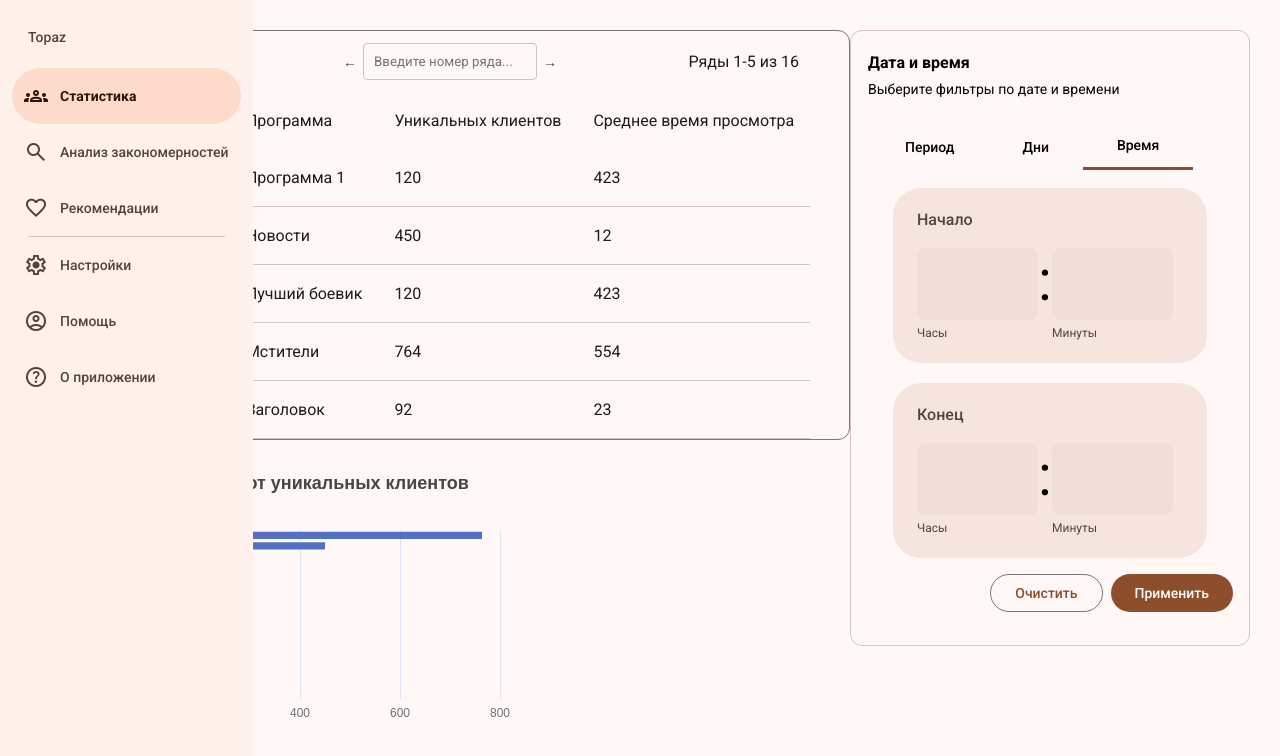
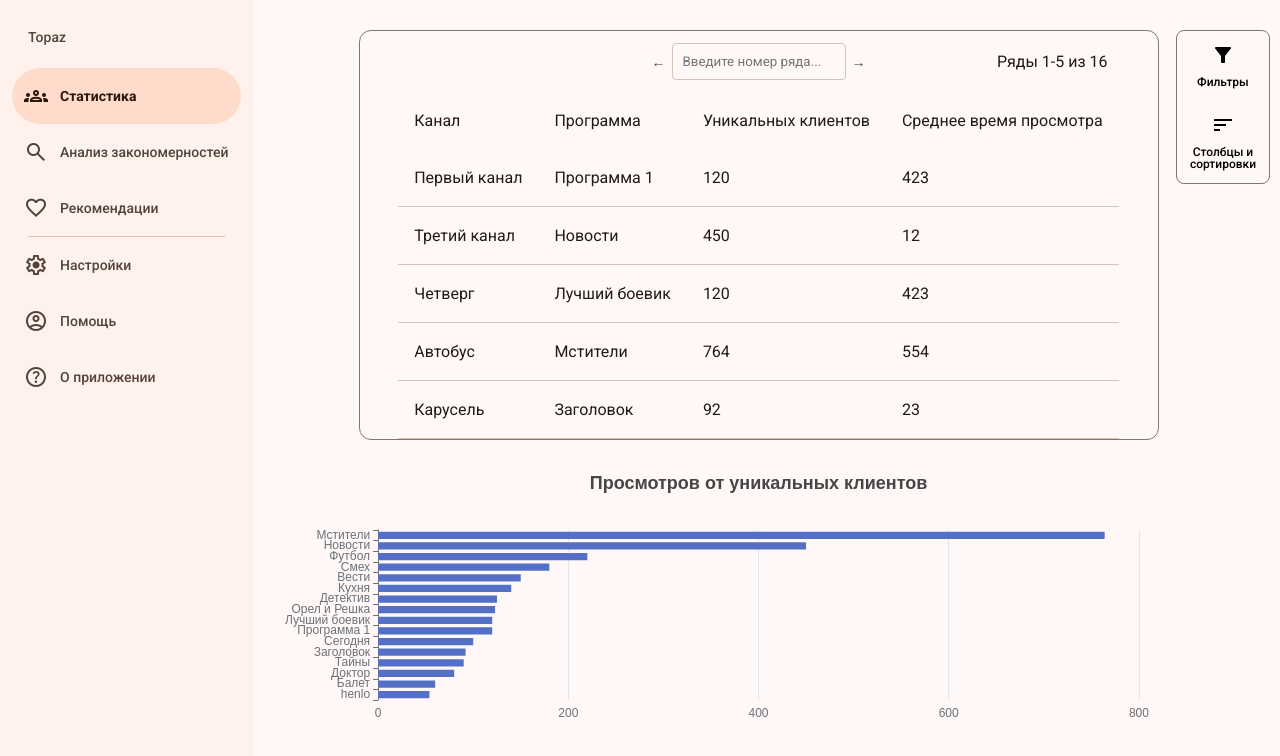
Before and after one commit to tea-pack/topaz, a Vue app: page /#/ in a window 1280 px wide. Shown: the top 756 px of the page. Built offline with nearby package versions, Linux system fonts and the light colour scheme.

Commit message:
feat: center chart

```diff
--- a/src/components/SortedBarChart.vue
+++ b/src/components/SortedBarChart.vue
@@ -1,5 +1,5 @@
 <template>
-    <div ref="chart" style="width: 100%; height: 500px; margin-top: 30px"></div>
+    <div ref="chart" style="width: 100%; height: 500px; margin-top: 30px" class="chart"></div>
 </template>
 
 <script setup lang = "ts">
@@ -68,12 +68,16 @@ function initChart() {
 
       // Make the chart responsive
       window.addEventListener('resize', ()=>{chart.resize()});
-      chart.resize({width: 500, height: 300});
+      chart.resize();
 }
 </script>
 
 <style scoped>
 .chart {
   margin-top: 30px;
+  display: flex;
+  align-items: center;
+  justify-content: center;
+  flex: 1;
 }
 </style>
--- a/src/views/Patterns.vue
+++ b/src/views/Patterns.vue
@@ -1,3 +1,17 @@
 <template>
-    Анализ закономерностей
+    <div class="patterns">
+        <graph></graph>
+    </div>
 </template>
+
+<script setup lang="ts">
+import Graph from '@/components/Graph.vue';
+</script>
+
+<style scoped>
+.patterns {
+    display: flex;
+    align-items: stretch;
+    justify-content: stretch;
+}
+</style>
--- a/src/views/Stats.vue
+++ b/src/views/Stats.vue
@@ -4,7 +4,34 @@
             <data-table :data="mockData"></data-table>
             <sorted-bar-chart :data="mockData"></sorted-bar-chart>
         </div>
-        <div class="filter">
+        <div class="show-controls">
+          <div class="filters">
+            <span class="icon">
+              <span class="material-symbols-outlined">
+                filter_alt
+              </span>
+            </span>
+            <span class="label">Фильтры</span>
+          </div>
+          <div class="sorts">
+            <span class="icon">
+              <span class="material-symbols-outlined">
+                sort
+              </span>
+            </span>
+            <span class="label">Столбцы и<br>сортировки</span>
+          </div>
+        </div>
+        <div
+          class="show-filter"
+          @click="showingFilter = !showingFilter"
+        >
+          {{ showingFilter ? "X" : "&larr;" }}
+        </div>
+        <div
+          class="filter"
+          :class="{'showing-filter': showingFilter}"
+        >
             <range-picker></range-picker>
         </div>
     </div>
@@ -14,6 +41,7 @@
 import RangePicker from '@/components/RangePicker.vue';
 import DataTable, { ProgramRecord } from '@/components/DataTable.vue';
 import SortedBarChart from "@/components/SortedBarChart.vue";
+import { ref } from "vue"
 
 const mockData: ProgramRecord[] = [
   { channel: "Первый канал", program: "Программа 1", uniqueClients: 120, watchTime: 423 },
@@ -33,6 +61,8 @@ const mockData: ProgramRecord[] = [
   { channel: "ТНТ", program: "Смех", uniqueClients: 180, watchTime: 425 },
   { channel: "ТВ+7", program: "Детектив", uniqueClients: 125, watchTime: 300 },
 ];
+
+const showingFilter = ref(false);
 
 async function fetchUsers(url: string): Promise<ProgramRecord[]> {
   try {
@@ -69,9 +99,74 @@ const url = "http://localhost:8081/get-users";
 }
 
 .data {
-
     display: flex;
     flex-direction: column;
     align-items: center;
+
+    flex: 1;
+}
+
+.show-controls {
+  position: absolute;
+  top: 30px;
+  right: 10px;
+  border: 1px solid var(--md-sys-color-outline);
+  background: var(--md-sys-color-surface);
+  font-weight: 700;
+  cursor: pointer;
+  border-radius: 8px;
+  display: flex;
+  align-items: center;
+  justify-content: center;
+  flex-direction: column;
+  user-select: none;
+  font-family: "Roboto", sans-serif;
+  z-index: 10;
+}
+
+.sorts, .filters {
+  display: flex;
+  flex-direction: column;
+  justify-content: center;
+  align-items: center;
+  padding: 8px;
+}
+
+.sorts:hover .icon, .filters:hover .icon {
+  background: var(--md-sys-color-secondary-container);
+}
+
+.icon {
+  width: 64px;
+  height: 32px;
+  text-align: center;
+  display: flex;
+  align-items: center;
+  justify-content: center;
+  border-radius: 16px;
+}
+
+.label {
+  font-weight: 500;
+  font-size: 12px;
+  padding: 5px;
+}
+
+.show-controls span {
+  text-align: center;
+}
+
+.filter {
+  position: absolute;
+  right: -500px;
+  transition: right .2s;
+}
+
+.showing-filter {
+  right: 10px;
+}
+
+.material-symbols-outlined {
+  font-variation-settings: 'FILL' 1, 'wght' 400, 'GRAD' 0, 'opsz' 24
 }
 </style>
```
